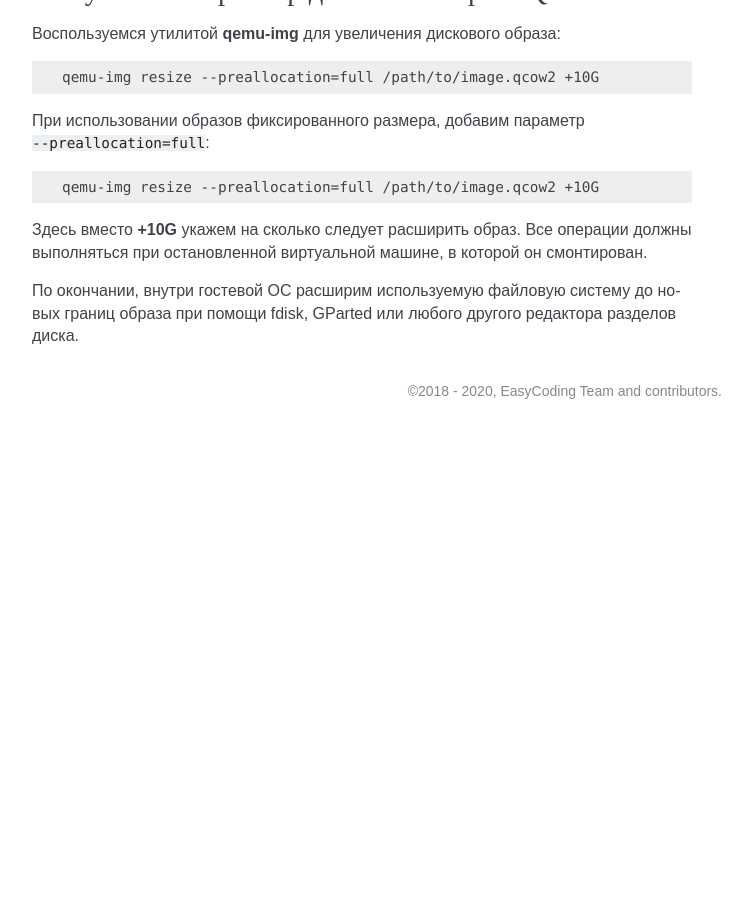
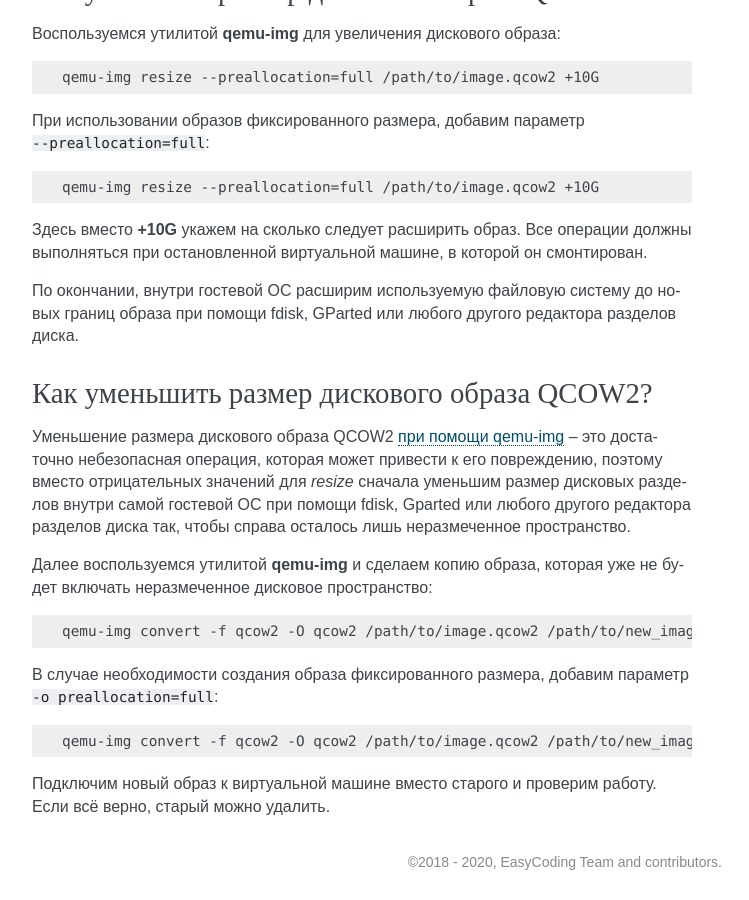
Before and after one commit to RussianFedora/FAQ, a Sphinx documentation site: the page built from source/virtualization.rst, in a window 1280 px wide and 900 px high, scrolled down 4489 px. Shown: the whole window, without its empty margins (388-1137 px from the left). Built offline with Sphinx 7.4.7, drawn with Linux system fonts in a browser that asks for light colours; comment, search, counter and statistics services are not loaded; before the commit the page ends 4918 px from its top, so only the background shows below that; some of the changed text lies outside the part shown.

Commit message:
Added question about shrinking QCOW2 images.

```diff
--- a/source/virtualization.rst
+++ b/source/virtualization.rst
@@ -286,3 +286,25 @@
 Здесь вместо **+10G** укажем на сколько следует расширить образ. Все операции должны выполняться при остановленной виртуальной машине, в которой он смонтирован.
 
 По окончании, внутри гостевой ОС расширим используемую файловую систему до новых границ образа при помощи fdisk, GParted или любого другого редактора разделов диска.
+
+.. index:: virtualization, kvm, qemu, qcow2, resize, shrink
+.. _qcow2-shrink:
+
+Как уменьшить размер дискового образа QCOW2?
+================================================
+
+Уменьшение размера дискового образа QCOW2 :ref:`при помощи qemu-img <qcow2-resize>` -- это достаточно небезопасная операция, которая может привести к его повреждению, поэтому вместо отрицательных значений для *resize* сначала уменьшим размер дисковых разделов внутри самой гостевой ОС при помощи fdisk, Gparted или любого другого редактора разделов диска так, чтобы справа осталось лишь неразмеченное пространство.
+
+Далее воспользуемся утилитой **qemu-img** и сделаем копию образа, которая уже не будет включать неразмеченное дисковое пространство:
+
+.. code-block:: text
+
+    qemu-img convert -f qcow2 -O qcow2 /path/to/image.qcow2 /path/to/new_image.qcow2
+
+В случае необходимости создания образа фиксированного размера, добавим параметр ``-o preallocation=full``:
+
+.. code-block:: text
+
+    qemu-img convert -f qcow2 -O qcow2 /path/to/image.qcow2 /path/to/new_image.qcow2 -o preallocation=full
+
+Подключим новый образ к виртуальной машине вместо старого и проверим работу. Если всё верно, старый можно удалить.
```
